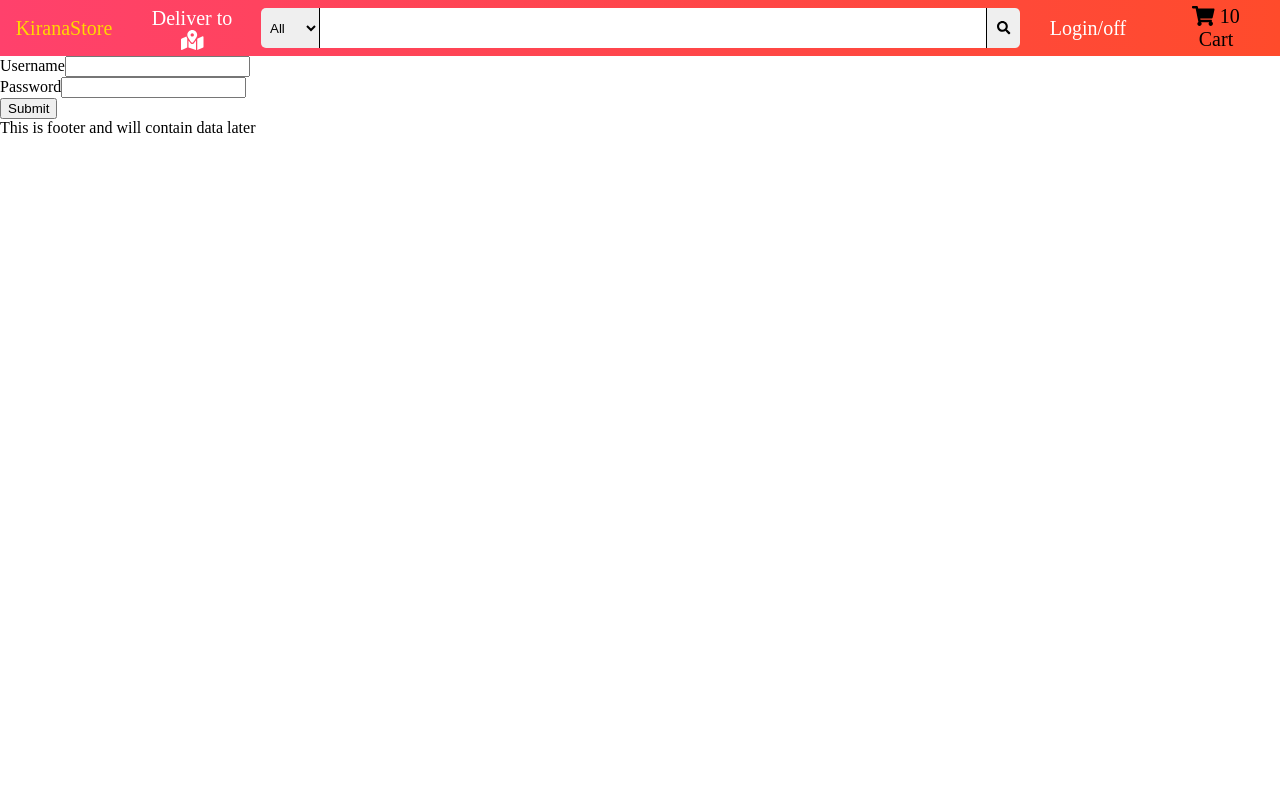
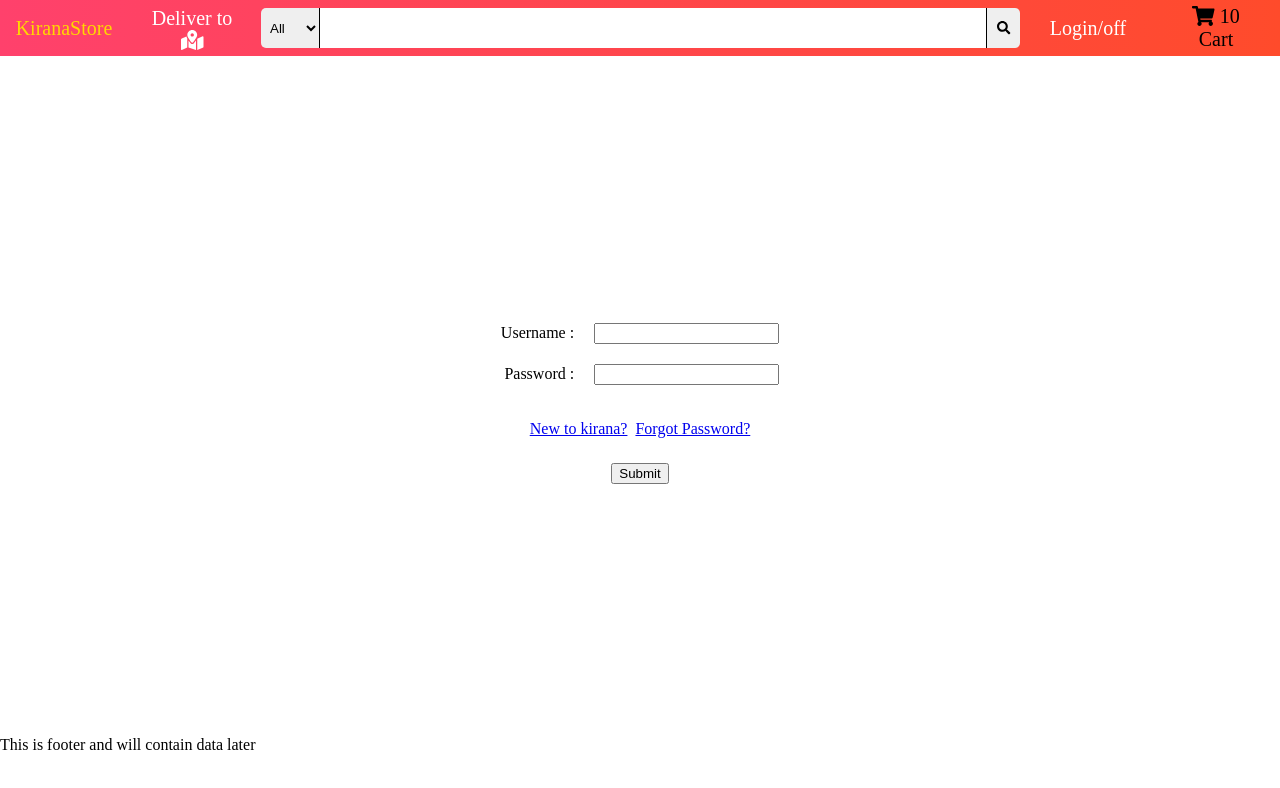
Before and after one commit to abhinavsaurav/kirana-store, a React (Create React App) app in the folder client/: page /login in a window 1280 px wide. Shown: the top 788 px of the page. Built offline with nearby package versions, Linux system fonts and the light colour scheme.

Commit message:
login page aligned to middle but needs to be integrated

```diff
--- a/client/src/components/login/Login.js
+++ b/client/src/components/login/Login.js
@@ -1,11 +1,34 @@
-import React, { useState } from "react";
-import classes from "./Login.module.scss";
+import React, { useState } from 'react';
+import { NavLink } from 'react-router-dom';
+import classes from './Login.module.scss';
 
 const Login = (props) => {
-	const [uname, setUname] = useState("");
-	const [pass, setPass] = useState("");
+	const [uname, setUname] = useState('');
+	const [pass, setPass] = useState('');
 	const [hasError, setHasError] = useState(false);
 
+	/**
+	 *
+	 * @param {*} e event
+	 * This should be added in the add user sections
+	 * along with the session information
+	 *
+	 * // ALSO HANDLING THE Session will be done by integrating redux
+	 *
+	 * SIDE NOTE : HAndling adding cart items when elements
+Why is using the session not the best way to do it? I'd say it is.
+
+You could have a separate, session-based "non-logged in" shopping cart structure, an exact copy of the normal cart. If the user is not logged in, the products are stored there.
+
+When the user logs in, you merge the non-logged in cart's contents with whatever items the user may already have in their user-speficic cart.
+
+That point is also the place to deal with any conflicts that may arise from the product selection (like, a selected product being present in the logged in user's cart already).
+
+Using cookies as recommended by @Codemwnci to either store the products, or a cart ID is a good idea too, because it allows the user to come back later and still have their cart contents, which you may want.
+
+The same principle of merging will apply here as well, with an additional check whether the products in the cookie really are valid ones (they could have been removed since the user made their selection, or the user could have altered the cookie).
+	 *
+	 */
 	const verifyPass = (e) => {
 		/**
 		 * TODO : username and password secure and authentication
@@ -38,10 +61,10 @@ const Login = (props) => {
 	};
 
 	return (
-		<div>
-			<form onSubmit={handleFormSubmit}>
-				<div className="uname">
-					<label htmlFor="uname">Username</label>
+		<form onSubmit={handleFormSubmit} className={classes.form}>
+			<div className={classes['form-container']}>
+				<div className={classes.uname}>
+					<label htmlFor="uname">Username :</label>
 					<input
 						type="text"
 						id="uname"
@@ -49,20 +72,27 @@ const Login = (props) => {
 						onChange={(e) => setUname(e.target.value)}
 					/>
 				</div>
-				<div className="pass">
-					<label className={hasError === true ? "error" : ""} htmlFor="pass">
-						Password
+				<div className={classes.pass}>
+					<label className={hasError === true ? 'error' : ''} htmlFor="pass">
+						Password :
 					</label>
 					<input type="password" id="pass" value={pass} onChange={verifyPass} />
+				</div>
+			</div>
+
+			<div className={classes['link-cont']}>
+				<NavLink to="/user-register">New to kirana?</NavLink>
+				&nbsp;&nbsp;
+				<NavLink to="/reset-password">Forgot Password?</NavLink>
 			</div>
 			<button
 				type="submit"
 				// disabled={hasError === true ? true : false}
+				className={classes['submit-btn']}
 			>
 				Submit
 			</button>
 		</form>
-		</div>
 	);
 };
 
--- a/client/src/components/login/Login.module.scss
+++ b/client/src/components/login/Login.module.scss
@@ -1,3 +1,43 @@
 .error {
 	color: red;
 }
+.form {
+	display: flex;
+	align-items: center;
+	justify-content: center;
+	flex-direction: column;
+	flex-wrap: nowrap;
+	width: 100vw;
+	height: 85vh;
+	.link-cont {
+		// display: flex;
+		text-align: center;
+		// height: 10vh;
+		margin-bottom: 5px;
+		padding: 10px;
+	}
+	.submit-btn {
+		// background-color: yellow;
+		// height: 5vh;
+		margin: 10px;
+	}
+}
+.form-container {
+	display: table;
+	margin: 5px;
+	border-spacing: 20px;
+
+	.uname,
+	.pass {
+		display: table-row;
+
+		label,
+		input {
+			display: table-cell;
+		}
+
+		label {
+			text-align: right;
+		}
+	}
+}
```
Lines whose indentation alone changed are shown as unchanged.
